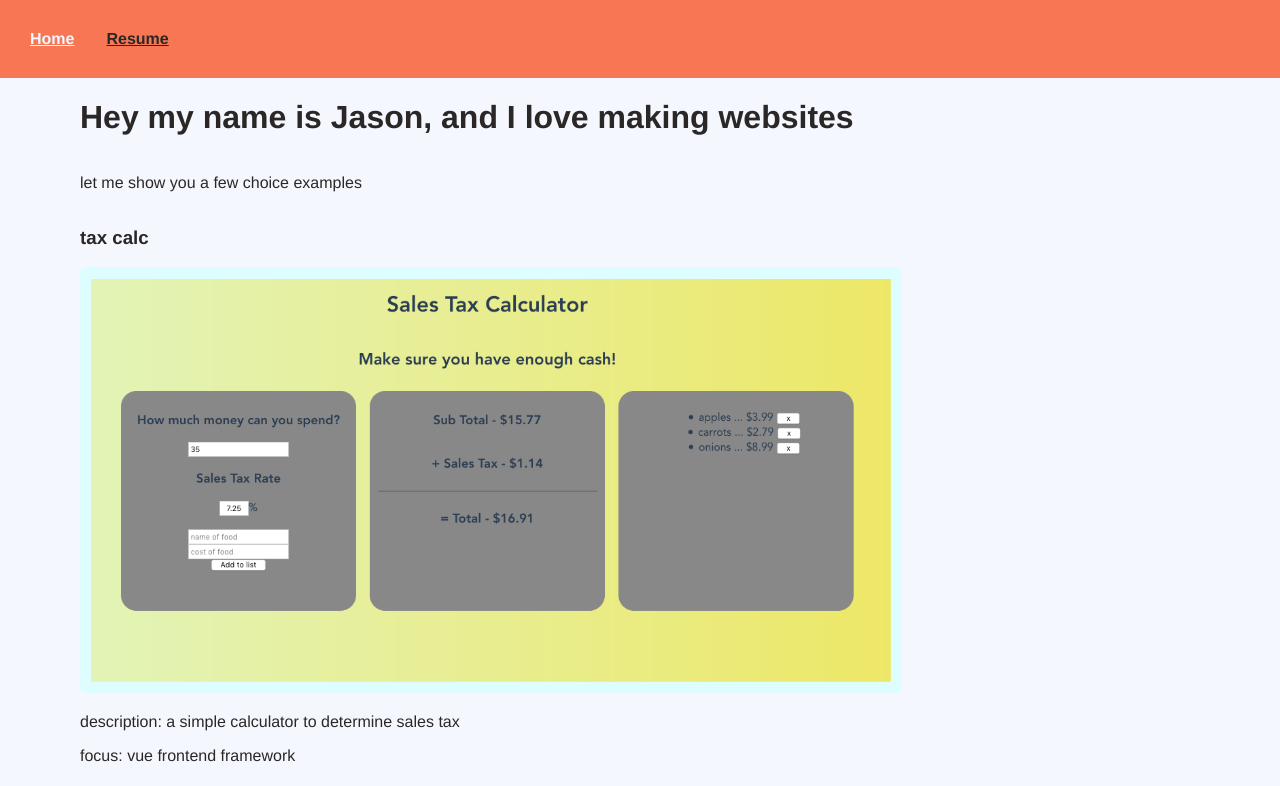
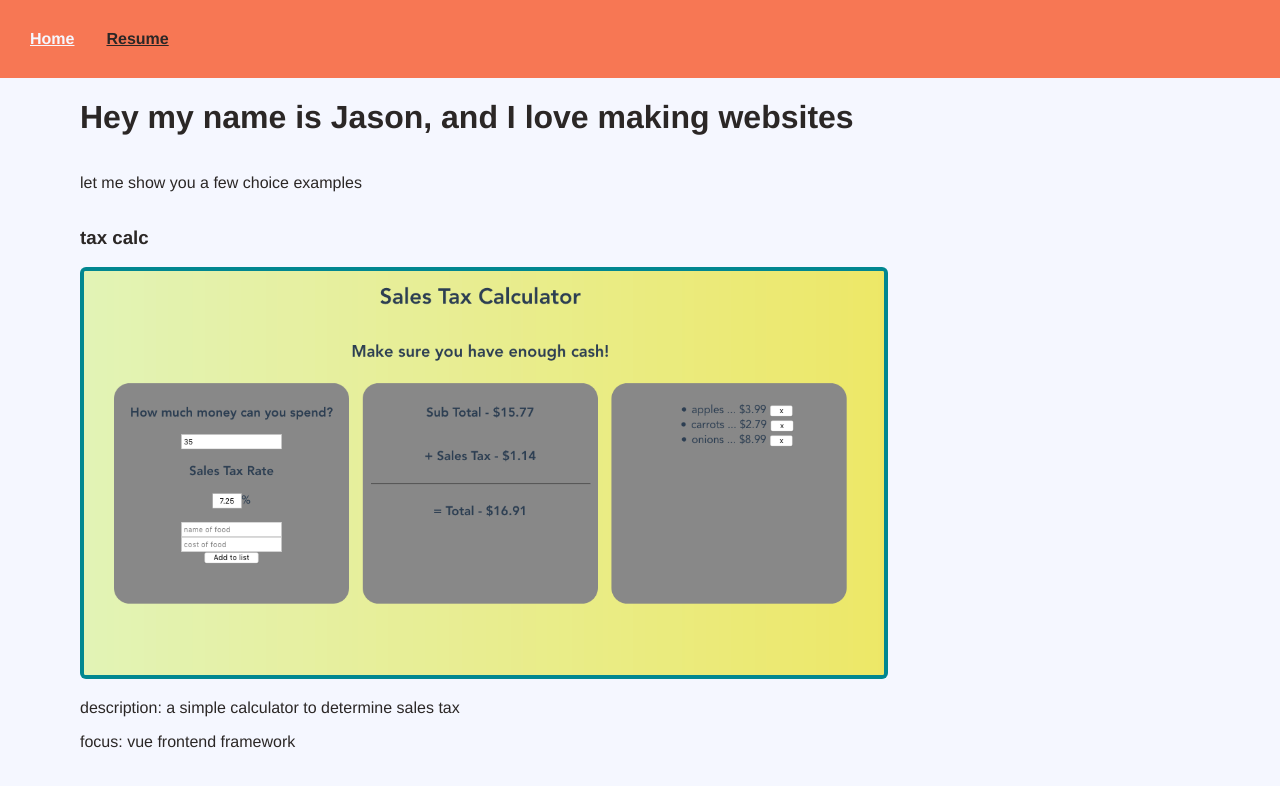
Before and after one commit to jbyer3/vue-portfolio-page, a Vue app: page / in a window 1280 px wide. Shown: the top 786 px of the page. Built offline with nearby package versions, Linux system fonts and the light colour scheme.

Commit message:
clear unused styles

```diff
--- a/src/components/CurtainCall.vue
+++ b/src/components/CurtainCall.vue
@@ -65,17 +65,6 @@ export default {
 <style scoped lang="scss">
 @import './src/sass/colors';
 
-ul {
-  list-style-type: none;
-  padding: 0;
-}
-li {
-  display: inline-block;
-  margin: 0 10px;
-}
-a {
-  color: #42b983;
-}
 .container {
   display: flex;
   flex-direction: column;
@@ -85,12 +74,10 @@ a {
 
 img {
   width: 50rem;
-  padding: 0.7rem;
+  padding: 0.24rem;
   border-radius: 6px;
-  background: lighten($light-blue, 65%);
+  // background: lighten($light-blue, 65%);
+  background: $light-blue;
 }
 
-.img-cap-title {
-  // color: darken(22%)
-}
 </style>
```
